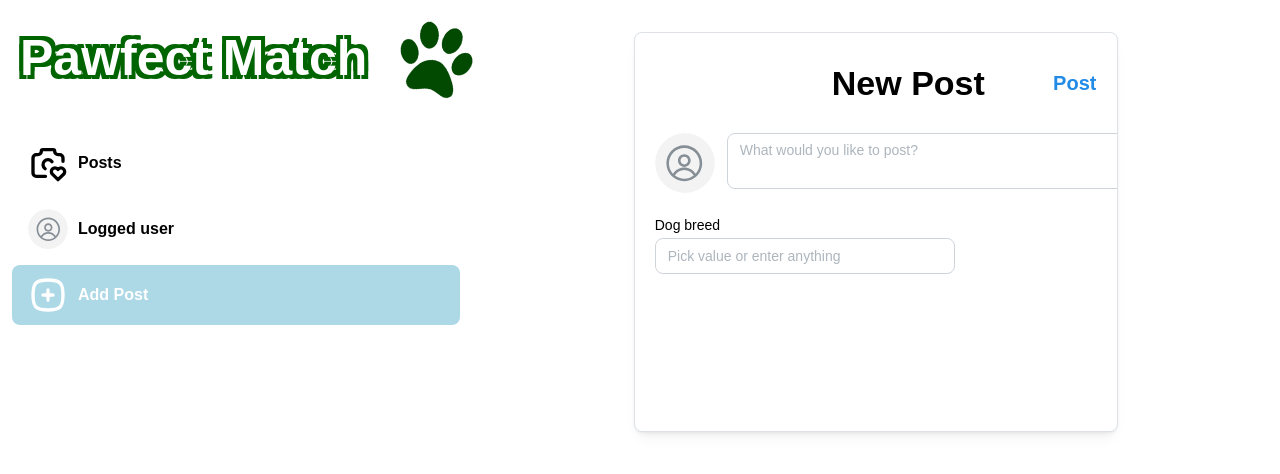
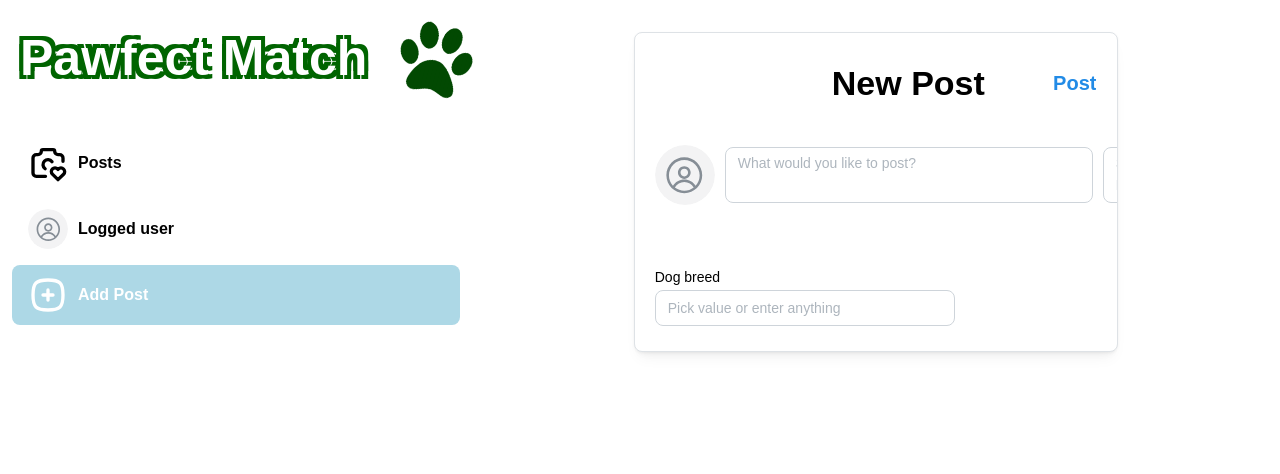
Before and after one commit to linormirit/pawfect-match-frontend, a React (Vite) app in the folder pawfect-match-frontend/: page /overview in a window 1280 px wide. Both pictures are taken after a click on the tab "Add Post". Shown: the top 474 px of the page. Built offline with nearby package versions, Linux system fonts and the light colour scheme.

Commit message:
add photo display

```diff
--- a/pawfect-match-frontend/src/components/posts/add-post.tsx
+++ b/pawfect-match-frontend/src/components/posts/add-post.tsx
@@ -1,7 +1,9 @@
 import {
   Card,
   Flex,
+  Text,
   Stack,
+  Image,
   Title,
   Center,
   Button,
@@ -10,6 +12,10 @@ import {
   FileInput,
   Autocomplete,
 } from "@mantine/core";
+import { isNil } from "lodash";
+import { useMemo, useState } from "react";
+import { useForm } from "@mantine/form";
+
 import {
   newPostText,
   postButtonText,
@@ -17,11 +23,15 @@ import {
   breedAutocompleteLabel,
   autoCompletePlaceholder,
 } from "../../strings";
-import { useState } from "react";
-import { useForm } from "@mantine/form";
 
 const AddPost: React.FC = () => {
   const [postImage, setPostImage] = useState<File>();
+
+  const imageUrl = useMemo(() => {
+    if (postImage) {
+      return URL.createObjectURL(postImage);
+    }
+  }, [postImage]);
 
   const form = useForm({
     mode: "uncontrolled",
@@ -31,6 +41,11 @@ const AddPost: React.FC = () => {
       breed: "",
     },
   });
+
+  const handeImageReset = () => {
+    setPostImage(undefined);
+  };
+
   return (
     <Center>
       <Card
@@ -38,7 +53,7 @@ const AddPost: React.FC = () => {
         padding={"lg"}
         radius={"md"}
         w={"60%"}
-        h={400}
+        h={320}
         mt={"xl"}
         withBorder
       >
@@ -49,8 +64,8 @@ const AddPost: React.FC = () => {
               {postButtonText}
             </Button>
           </Flex>
-          <Flex align={"center"} gap={"sm"}>
-            <Flex gap={"sm"}>
+          <Flex align={'flex-start'} justify={"space-between"} mt={'sm'} h={100}>
+            <Flex align={"center"} gap={"xs"}>
               <Avatar radius={"xl"} size={60} src={""} />
               <Textarea
                 w={400}
@@ -58,16 +73,24 @@ const AddPost: React.FC = () => {
                 {...form.getInputProps("content")}
                 placeholder={addPostPlaceholder}
               />
-            </Flex>
+              {isNil(imageUrl) ? (
                 <FileInput
-              placeholder={"Add post"}
+                  placeholder={"Select Photo"}
                   value={postImage}
+                  accept={"image/*"}
                   onChange={(file) => {
                     if (file) {
                       setPostImage(file);
                     }
                   }}
                 />
+              ) : (
+                <Button variant={"outline"} p={"xs"} onClick={handeImageReset}>
+                  <Text size={"sm"}>Remove Photo</Text>
+                </Button>
+              )}
+            </Flex>
+            <Image src={imageUrl} radius={"sm"} maw={200} />
           </Flex>
           <Autocomplete
             w={300}
--- a/pawfect-match-frontend/src/components/posts/post-footer.tsx
+++ b/pawfect-match-frontend/src/components/posts/post-footer.tsx
@@ -4,9 +4,9 @@ import { Modal, ThemeIcon } from "@mantine/core";
 import { Flex, Stack, Text } from "@mantine/core";
 import { IconPaw, IconPawFilled, IconMessageCircle } from "@tabler/icons-react";
 
+import { Comments } from "./comments";
 import { Post } from "../../types/post";
 import { pawGray, pawGreen } from "../../consts";
-import { Comments } from "./comments";
 
 const PostFooter: React.FC<
   Pick<Post, "id" | "userId" | "likedBy"> & { username: string }
--- a/pawfect-match-frontend/src/components/posts/posts-list.tsx
+++ b/pawfect-match-frontend/src/components/posts/posts-list.tsx
@@ -1,5 +1,5 @@
+import { useEffect, useState } from "react";
 import { Flex, Stack, Title, Text } from "@mantine/core";
-import { useEffect, useState } from "react";
 
 import { Post } from "./post";
 import { Post as PostType } from "../../types/post";
@@ -25,7 +25,7 @@ const PostsList: React.FC = () => {
             breed={post.breed}
             imageUrl={post.imageUrl}
             likedBy={post.likedBy}
-            lastUpdated={post.lastUpdated}
+            timestamp={post.timestamp}
           />
         ))}
       </Stack>
--- a/pawfect-match-frontend/src/services/post-service.ts
+++ b/pawfect-match-frontend/src/services/post-service.ts
@@ -9,7 +9,7 @@ const fetchPosts = (): Post[] => {
       content: "Hi my corgi Max is looking for a new loving home!",
       imageUrl: "../src/assets/corgi.jpg",
       likedBy: ["2"],
-      lastUpdated: new Date(),
+      timestamp: new Date(),
     },
     {
       id: "2",
@@ -18,7 +18,7 @@ const fetchPosts = (): Post[] => {
       content: "Hi my corgi Max is looking for a new loving home!",
       imageUrl: "../src/assets/corgi.jpg",
       likedBy: ["1"],
-      lastUpdated: new Date(),
+      timestamp: new Date(),
     },
     {
       id: "3",
@@ -27,7 +27,7 @@ const fetchPosts = (): Post[] => {
       content: "Hi my corgi Max is looking for a new loving home!",
       imageUrl: "../src/assets/corgi.jpg",
       likedBy: ["1"],
-      lastUpdated: new Date(),
+      timestamp: new Date(),
     },
     {
       id: "4",
@@ -36,7 +36,7 @@ const fetchPosts = (): Post[] => {
       content: "Hi my corgi Max is looking for a new loving home!",
       imageUrl: "../src/assets/corgi.jpg",
       likedBy: ["1"],
-      lastUpdated: new Date(),
+      timestamp: new Date(),
     },
   ];
   return posts;
--- a/pawfect-match-frontend/src/services/user-service.ts
+++ b/pawfect-match-frontend/src/services/user-service.ts
@@ -7,7 +7,7 @@ const getUserById = (userId: string): User => {
     avatarUrl: "url",
     email: "user@gamil.com",
     password: "",
-    lastUpdate: new Date(),
+    timestamp: new Date(),
   };
 
   return user;
@@ -20,7 +20,7 @@ const getUserByEmail = (email: string): User => {
     avatarUrl: "url",
     email: email,
     password: "",
-    lastUpdate: new Date(),
+    timestamp: new Date(),
   };
 
   return user;
--- a/pawfect-match-frontend/src/types/post.ts
+++ b/pawfect-match-frontend/src/types/post.ts
@@ -5,7 +5,7 @@ interface Post {
     content: string;
     imageUrl: string;
     likedBy: string[];
-    lastUpdated: Date;
+    timestamp: Date;
 }
 
 export type { Post };
--- a/pawfect-match-frontend/src/types/user.ts
+++ b/pawfect-match-frontend/src/types/user.ts
@@ -4,7 +4,7 @@ interface User {
   password: string;
   username: string;
   avatarUrl: string;
-  lastUpdate: Date;
+  timestamp: Date;
 }
 
 export type { User };
```
Lines whose indentation alone changed are shown as unchanged.
